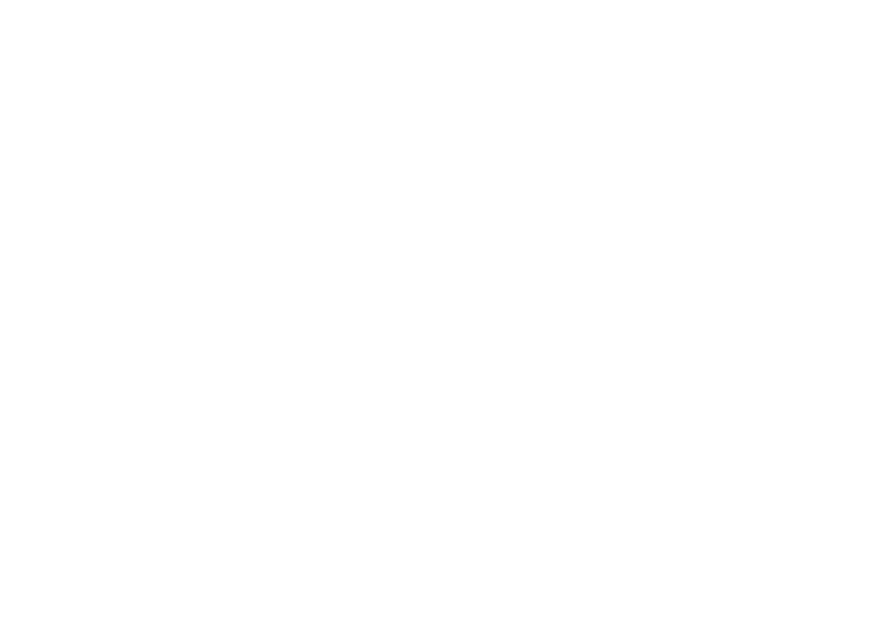
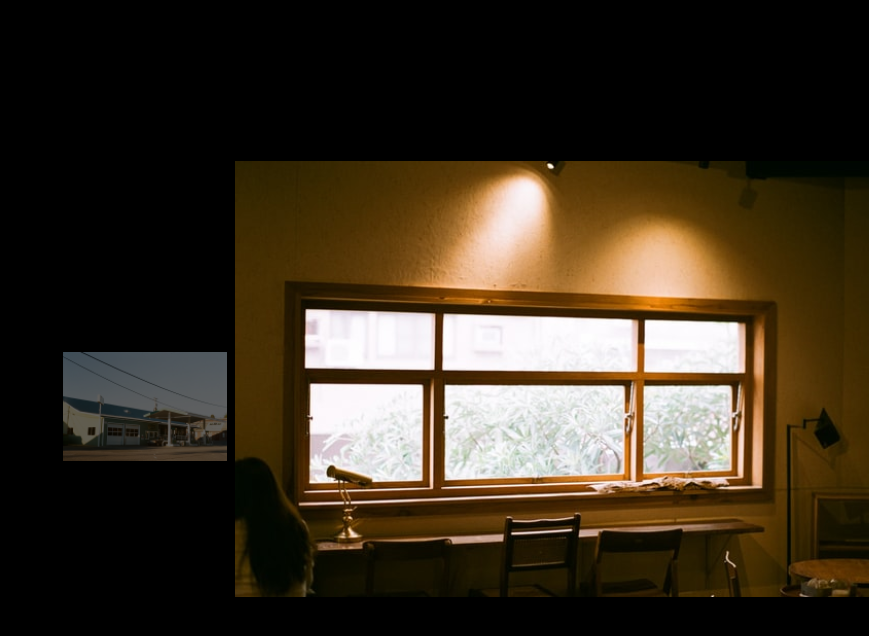
Before and after one commit to pierrentn/felix-brady, a website built with Vite: page index.html in a window 1280 px wide. Shown: the top 636 px of the page, without its empty margins (411-1280 px from the left). Built offline with nearby package versions, Linux system fonts and the light colour scheme; animation ran at ten frames a second.

Commit message:
camera movement + images pos + mouse animation

```diff
--- a/index.html
+++ b/index.html
@@ -6,7 +6,7 @@
     <title>Vite App</title>
   </head>
   <body>
-    <div id="app"></div>
+    <canvas class="webgl"></canvas>
     <script type="module" src="/src/main.js"></script>
   </body>
 </html>
--- a/src/js/Experience.js
+++ b/src/js/Experience.js
@@ -1,5 +1,185 @@
-export default class Experience {
-  constructor() {
-    console.log("Experience");
+import * as THREE from "three";
+import gsap from "gsap";
+
+//Shaders
+import fragment from "/src/shaders/frag.glsl?raw";
+import vertex from "/src/shaders/vert.glsl?raw";
+
+//Images
+import image1 from "./../../static/project-images/1.jpg";
+import image2 from "./../../static/project-images/2.jpg";
+import image3 from "./../../static/project-images/3.jpg";
+import image4 from "./../../static/project-images/4.jpg";
+import image5 from "./../../static/project-images/5.jpg";
+const projectsThumb = [image1, image2, image3, image4, image5];
+
+const cameraZOffset = 1;
+let cameraZPosition = cameraZOffset;
+
+let currentImg = 0;
+
+const mousePos = {
+  x: 0,
+  y: 0,
+};
+
+/**
+ * Base
+ */
+
+// Canvas
+const canvas = document.querySelector("canvas.webgl");
+
+// Scene
+const scene = new THREE.Scene();
+
+/**
+ * Texture Loader
+ */
+const textureLoader = new THREE.TextureLoader();
+projectsThumb.forEach((img, i) => {
+  textureLoader.load(img, (texture) => {
+    const width = texture.source.data.naturalWidth;
+    const height = texture.source.data.naturalHeight;
+    const projectsThumb = { texture, width, height };
+
+    createMesh(projectsThumb, i);
+  });
+});
+
+/**
+ * Sizes
+ */
+const sizes = {
+  width: window.innerWidth,
+  height: window.innerHeight,
+};
+
+window.addEventListener("resize", () => {
+  // Update sizes
+  sizes.width = window.innerWidth;
+  sizes.height = window.innerHeight;
+
+  // Update camera
+  camera.aspect = sizes.width / sizes.height;
+  camera.updateProjectionMatrix();
+
+  // Update renderer
+  renderer.setSize(sizes.width, sizes.height);
+  renderer.setPixelRatio(Math.min(window.devicePixelRatio, 2));
+});
+
+window.addEventListener("scroll", (e) => {
+  currentImg = Math.trunc(window.scrollY / window.innerHeight);
+  // console.log(currentImg);
+  // console.log(cameraZOffset + -1 * (window.scrollY / window.innerHeight));
+  cameraZPosition = cameraZOffset + -1 * (window.scrollY / window.innerHeight);
+  camera.position.z = cameraZPosition;
+});
+
+window.addEventListener("mousemove", (e) => {
+  mousePos.x = e.clientX / (sizes.width / 2) - 1;
+  mousePos.y = e.clientY / (sizes.width / 2) - 1;
+});
+
+/**
+ * Camera
+ */
+const camera = new THREE.PerspectiveCamera(
+  100,
+  sizes.width / sizes.height,
+  0.1,
+  100
+);
+camera.position.set(0, 0, cameraZOffset);
+scene.add(camera);
+
+/**
+ * Renderer
+ */
+const renderer = new THREE.WebGLRenderer({
+  canvas,
+  alpha: true,
+});
+renderer.setSize(sizes.width, sizes.height);
+renderer.setPixelRatio(Math.min(window.devicePixelRatio, 2));
+
+/**
+ * Meshes
+ */
+
+const projectsGroup = new THREE.Group();
+scene.add(projectsGroup);
+const projectsMesh = [];
+
+const createMesh = (thumb, index) => {
+  const aspect = thumb.width / thumb.height;
+
+  const planeGeometry = new THREE.PlaneGeometry(aspect, 1);
+  const planeMaterial = new THREE.MeshBasicMaterial();
+  const newMesh = new THREE.Mesh(planeGeometry, planeMaterial);
+
+  newMesh.material.map = thumb.texture;
+  newMesh.material.transparent = true;
+  newMesh.material.opacity = index == 0 ? 1 : 0;
+
+  const xPosition = index % 2 ? -1 : 1;
+  // const xPosition = 0;
+  const yPosition = (Math.random() * 2 - 1) * 0.1;
+  // const yPosition = 0;
+  const zPosition = index * -1;
+
+  newMesh.position.set(xPosition, yPosition, zPosition);
+  console.log(`z ${index}:`, index * -1);
+  newMesh.scale.set(1.3, 1.3, 1.3);
+  projectsGroup.add(newMesh);
+
+  projectsMesh.push(newMesh);
+};
+
+const debugGeometry = new THREE.PlaneGeometry(1, 1);
+const debugMaterial = new THREE.MeshBasicMaterial({
+  color: "red",
+  wireframe: true,
+});
+const debugMesh = new THREE.Mesh(debugGeometry, debugMaterial);
+debugMesh.position.set(0, 0, 0);
+// scene.add(debugMesh);
+
+/**
+ * Animation
+ */
+const clock = new THREE.Clock();
+
+const loop = () => {
+  const elapsedTime = clock.getElapsedTime();
+
+  if (projectsMesh.length) {
+    projectsMesh.forEach((mesh, i) => {
+      if (currentImg == i - 1) {
+        mesh.material.opacity =
+          Math.abs(cameraZPosition - 0.5 - (cameraZOffset - 0.5)) % 1;
+        console.log(
+          i,
+          Math.abs(cameraZPosition - 0.5 - (cameraZOffset - 0.5)) % 1
+        );
+      }
+    });
   }
-}
+
+  // projectsGroup.position.y = 0.1 * mousePos.y;
+  // projectsGroup.position.x = 0.1 * mousePos.x;
+  gsap.to(projectsGroup.position, {
+    x: 0.1 * mousePos.x,
+    y: 0.1 * mousePos.y,
+    duration: 1,
+    ease: "power4",
+  });
+
+  // Render
+  renderer.render(scene, camera);
+
+  window.requestAnimationFrame(loop);
+};
+
+loop();
--- a/src/main.js
+++ b/src/main.js
@@ -1,5 +1,3 @@
-import './style/style.css'
+import "./style/style.css";
 
-import Experience from './js/Experience'
-
-new Experience();
+import "./js/Experience";
--- a/src/style/style.css
+++ b/src/style/style.css
@@ -1,8 +1,18 @@
-#app {
-  font-family: Avenir, Helvetica, Arial, sans-serif;
-  -webkit-font-smoothing: antialiased;
-  -moz-osx-font-smoothing: grayscale;
-  text-align: center;
-  color: #2c3e50;
-  margin-top: 60px;
+* {
+  box-sizing: border-box;
+  margin: 0;
+  padding: 0;
 }
+
+body {
+  background-color: black;
+  height: 500vh;
+}
+
+.webgl {
+  position: fixed;
+  top: 0;
+  left: 0;
+  width: 100vw;
+  height: 100vh;
+}
```
Also changed, not shown: src/shaders/frag.glsl (added), src/shaders/vert.glsl (added), static/project-images/1.jpg (added), static/project-images/2.jpg (added), static/project-images/3.jpg (added), static/project-images/4.jpg (added), static/project-images/5.jpg (added).
